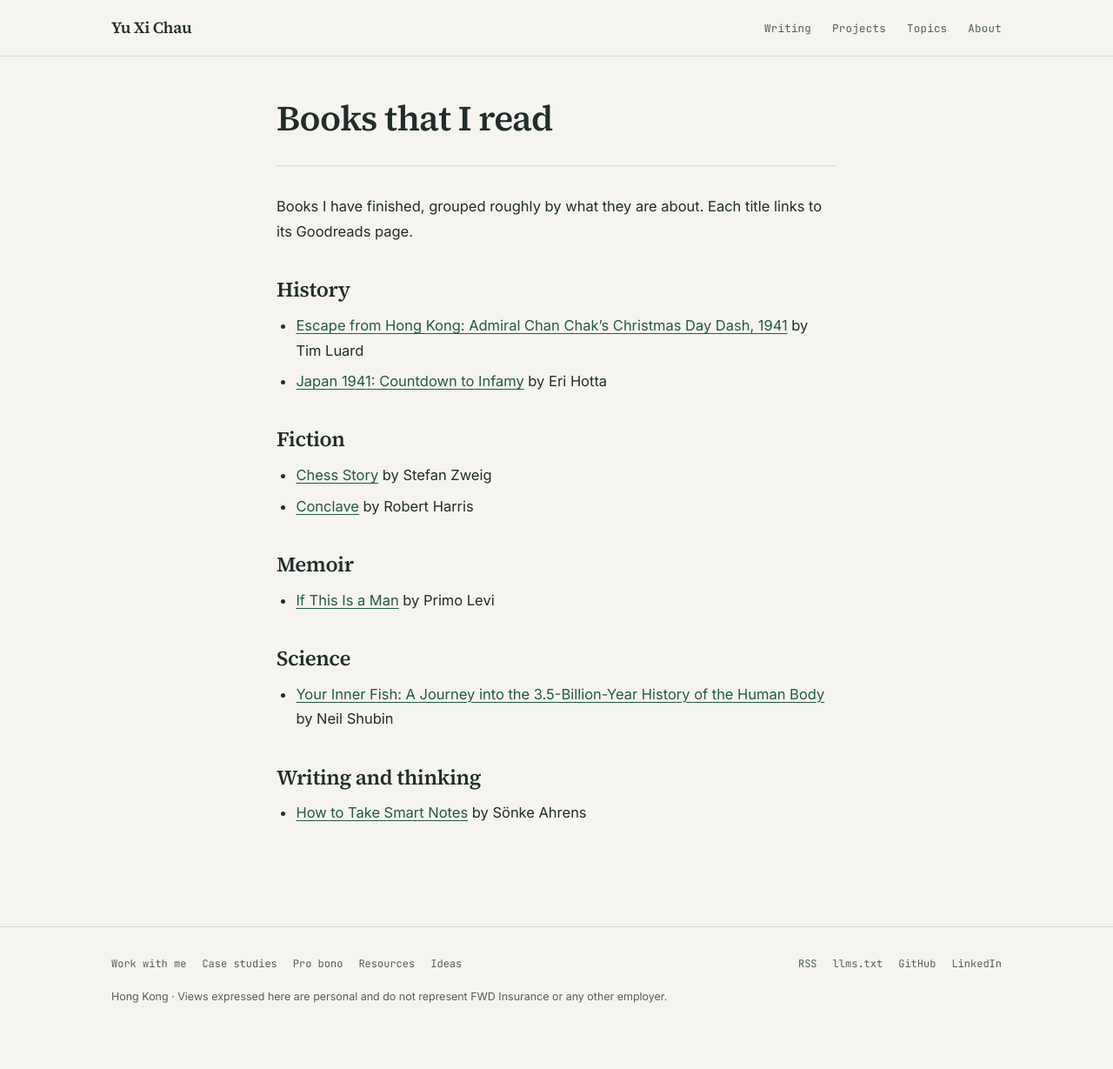
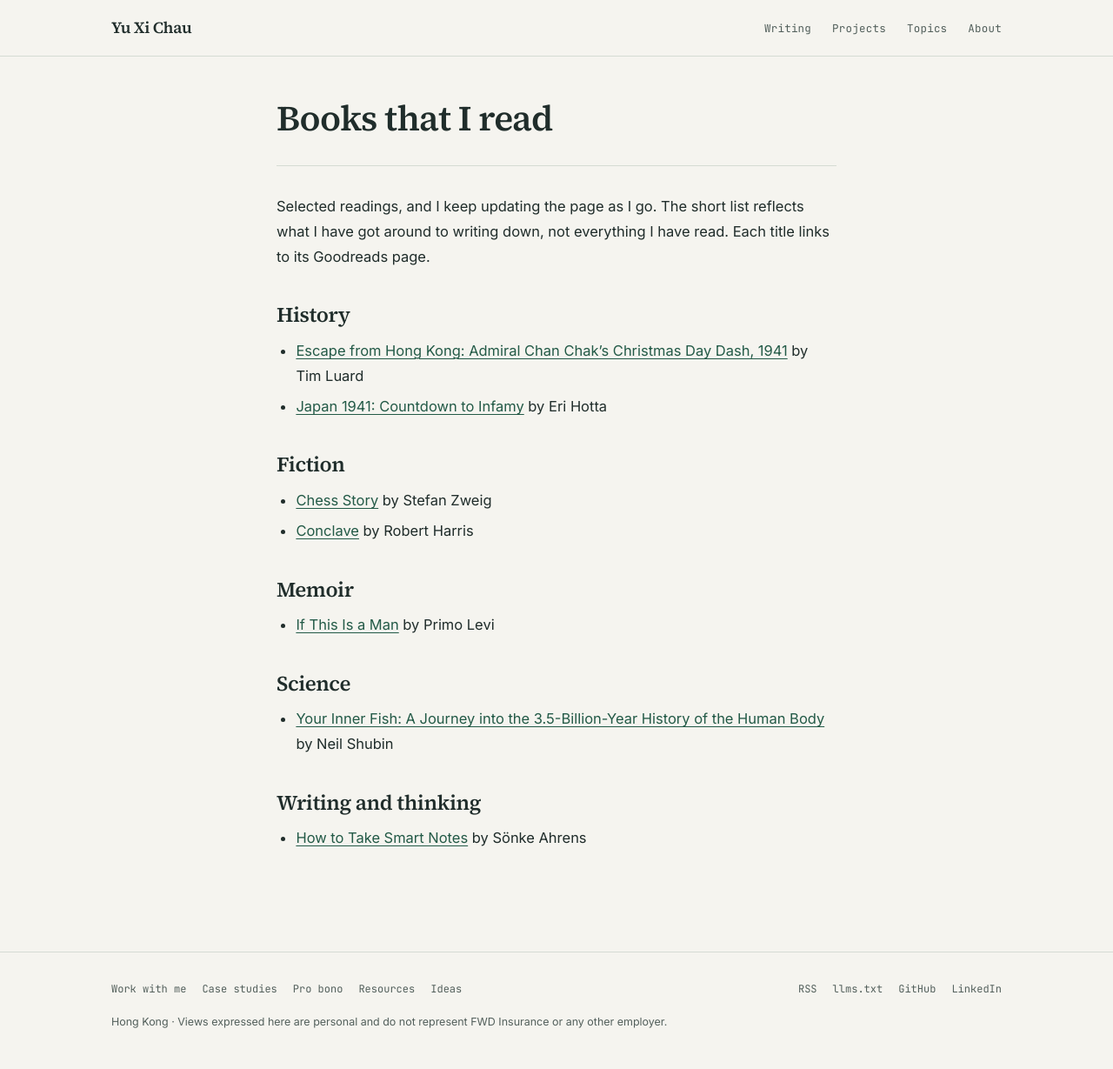
Before and after one commit to yuxichau/yuxichau, a Jekyll site: the page built from _pages/books.md, in a window 1280 px wide. Shown: the whole page at 87% size. Built offline with Jekyll 4.4.1, drawn with Linux system fonts in a browser that asks for light colours; before the commit the page ends 1200 px from its top, so only the background shows below that.

Commit message:
Clarify that the reading list is a selection

```diff
--- a/_pages/books.md
+++ b/_pages/books.md
@@ -2,10 +2,10 @@
 layout: single
 title: "Books that I read"
 permalink: /books/
-description: "Books Yu Xi Chau has read, grouped by theme, with links to each on Goodreads."
+description: "Selected readings from Yu Xi Chau, updated over time, with links to each on Goodreads."
 ---
 
-Books I have finished, grouped roughly by what they are about. Each title links to its Goodreads page.
+Selected readings, and I keep updating the page as I go. The short list reflects what I have got around to writing down, not everything I have read. Each title links to its Goodreads page.
 
 ## History
 
```
Also changed, not shown: _pages/resources.md (+1 -1 lines).
